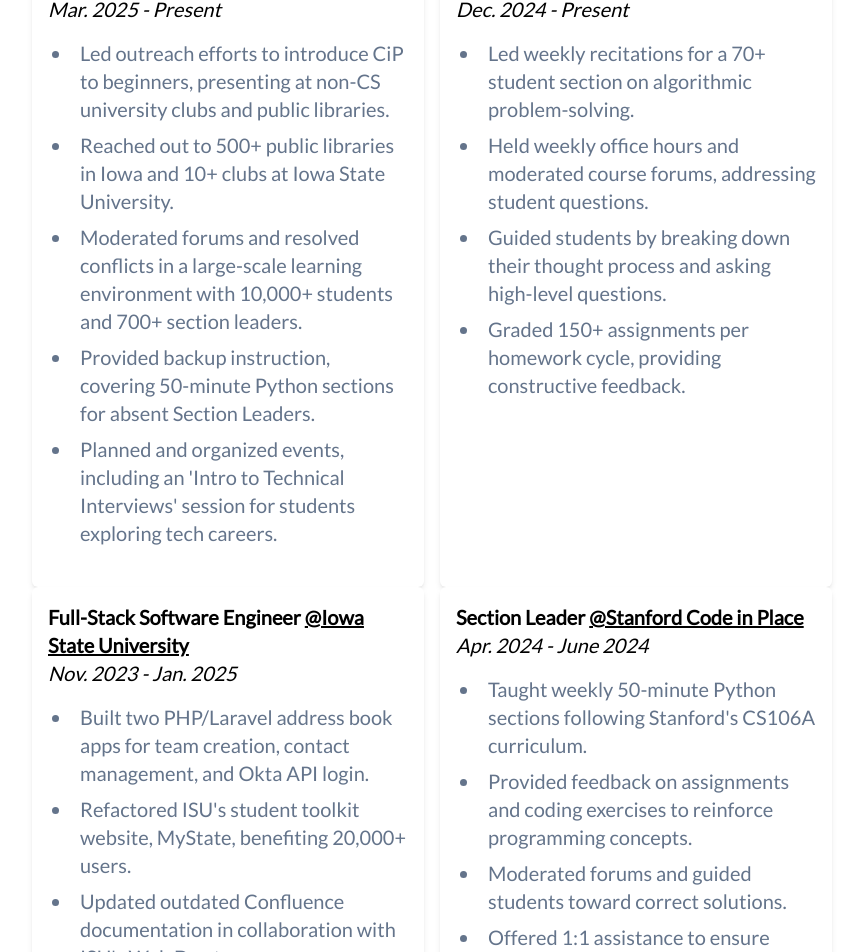
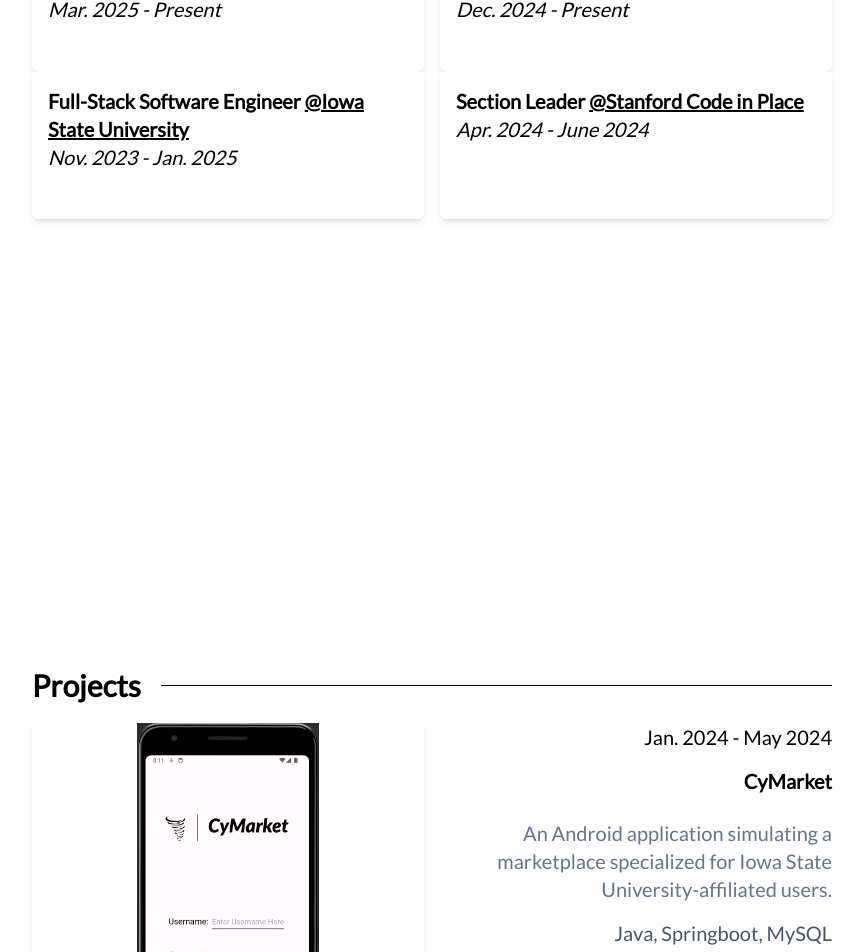
Before and after one commit to Karcadian/Karcadian.github.io, a Vue app: page / in a window 1280 px wide. Shown: the part 1879-2831 px from the top of the page, without its empty margins (208-1071 px from the left). Built offline with nearby package versions, Linux system fonts and the light colour scheme.

Commit message:
Removed bullet points in exp. section

```diff
--- a/src/portfolio.js
+++ b/src/portfolio.js
@@ -69,11 +69,11 @@
         },
         duration: "Mar. 2025 - Present",
         bulletPoints: [
-            "Led outreach efforts to introduce CiP to beginners, presenting at non-CS university clubs and public libraries.",
-            "Reached out to 500+ public libraries in Iowa and 10+ clubs at Iowa State University.",
-            "Moderated forums and resolved conflicts in a large-scale learning environment with 10,000+ students and 700+ section leaders.",
-            "Provided backup instruction, covering 50-minute Python sections for absent Section Leaders.",
-            "Planned and organized events, including an 'Intro to Technical Interviews' session for students exploring tech careers."
+            // "Led outreach efforts to introduce CiP to beginners, presenting at non-CS university clubs and public libraries.",
+            // "Reached out to 500+ public libraries in Iowa and 10+ clubs at Iowa State University.",
+            // "Moderated forums and resolved conflicts in a large-scale learning environment with 10,000+ students and 700+ section leaders.",
+            // "Provided backup instruction, covering 50-minute Python sections for absent Section Leaders.",
+            // "Planned and organized events, including an 'Intro to Technical Interviews' session for students exploring tech careers."
         ]
     },
     {
@@ -83,10 +83,10 @@
         },
         duration: "Dec. 2024 - Present",
         bulletPoints: [
-            "Led weekly recitations for a 70+ student section on algorithmic problem-solving.",
-            "Held weekly office hours and moderated course forums, addressing student questions.",
-            "Guided students by breaking down their thought process and asking high-level questions.",
-            "Graded 150+ assignments per homework cycle, providing constructive feedback."
+            // "Led weekly recitations for a 70+ student section on algorithmic problem-solving.",
+            // "Held weekly office hours and moderated course forums, addressing student questions.",
+            // "Guided students by breaking down their thought process and asking high-level questions.",
+            // "Graded 150+ assignments per homework cycle, providing constructive feedback."
         ]
     },
     {
@@ -96,9 +96,9 @@
         },
         duration: "Nov. 2023 - Jan. 2025",
         bulletPoints: [
-            "Built two PHP/Laravel address book apps for team creation, contact management, and Okta API login.",
-            "Refactored ISU's student toolkit website, MyState, benefiting 20,000+ users.",
-            "Updated outdated Confluence documentation in collaboration with ISU's Web Dev team."
+            // "Built two PHP/Laravel address book apps for team creation, contact management, and Okta API login.",
+            // "Refactored ISU's student toolkit website, MyState, benefiting 20,000+ users.",
+            // "Updated outdated Confluence documentation in collaboration with ISU's Web Dev team."
         ]
     },
     {
@@ -109,10 +109,10 @@
         },
         duration: "Apr. 2024 - June 2024",
         bulletPoints: [
-            "Taught weekly 50-minute Python sections following Stanford's CS106A curriculum.",
-            "Provided feedback on assignments and coding exercises to reinforce programming concepts.",
-            "Moderated forums and guided students toward correct solutions.",
-            "Offered 1:1 assistance to ensure student comprehension."
+            // "Taught weekly 50-minute Python sections following Stanford's CS106A curriculum.",
+            // "Provided feedback on assignments and coding exercises to reinforce programming concepts.",
+            // "Moderated forums and guided students toward correct solutions.",
+            // "Offered 1:1 assistance to ensure student comprehension."
         ]
     }
 ];
```
